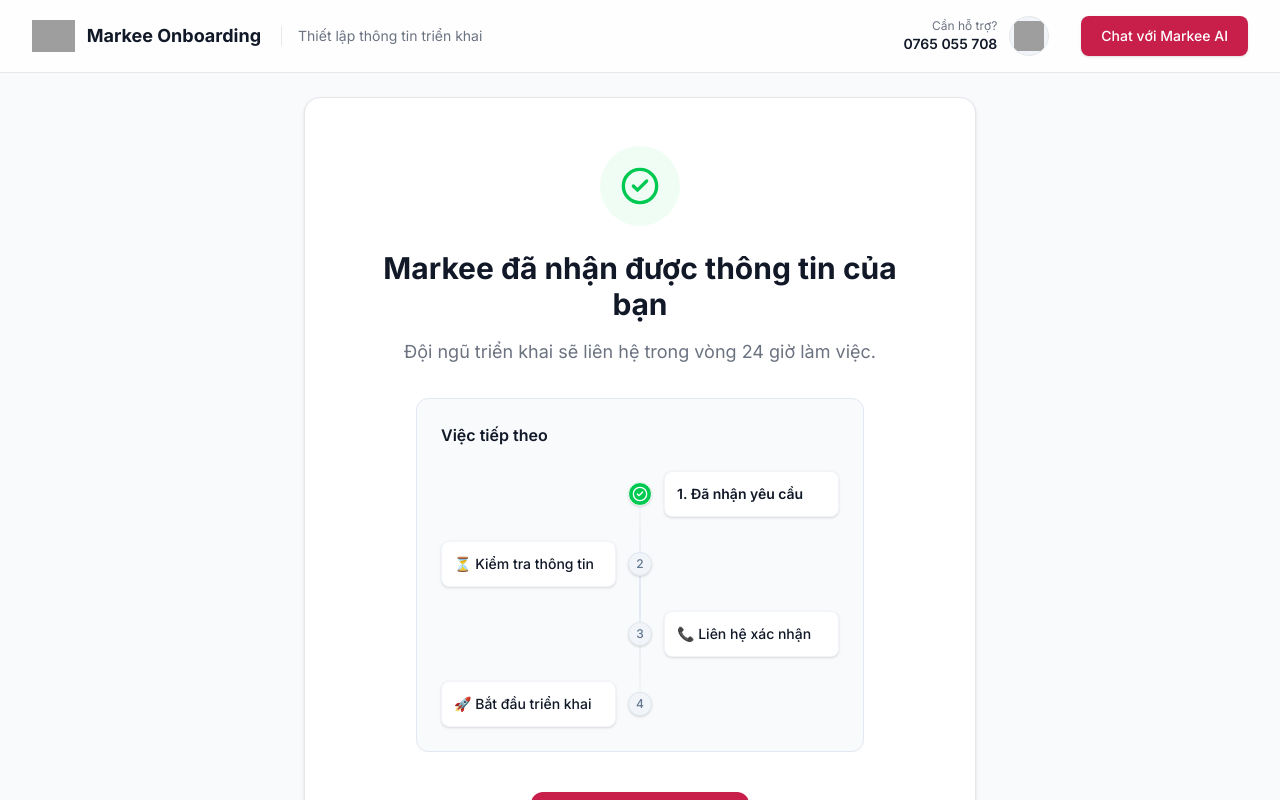
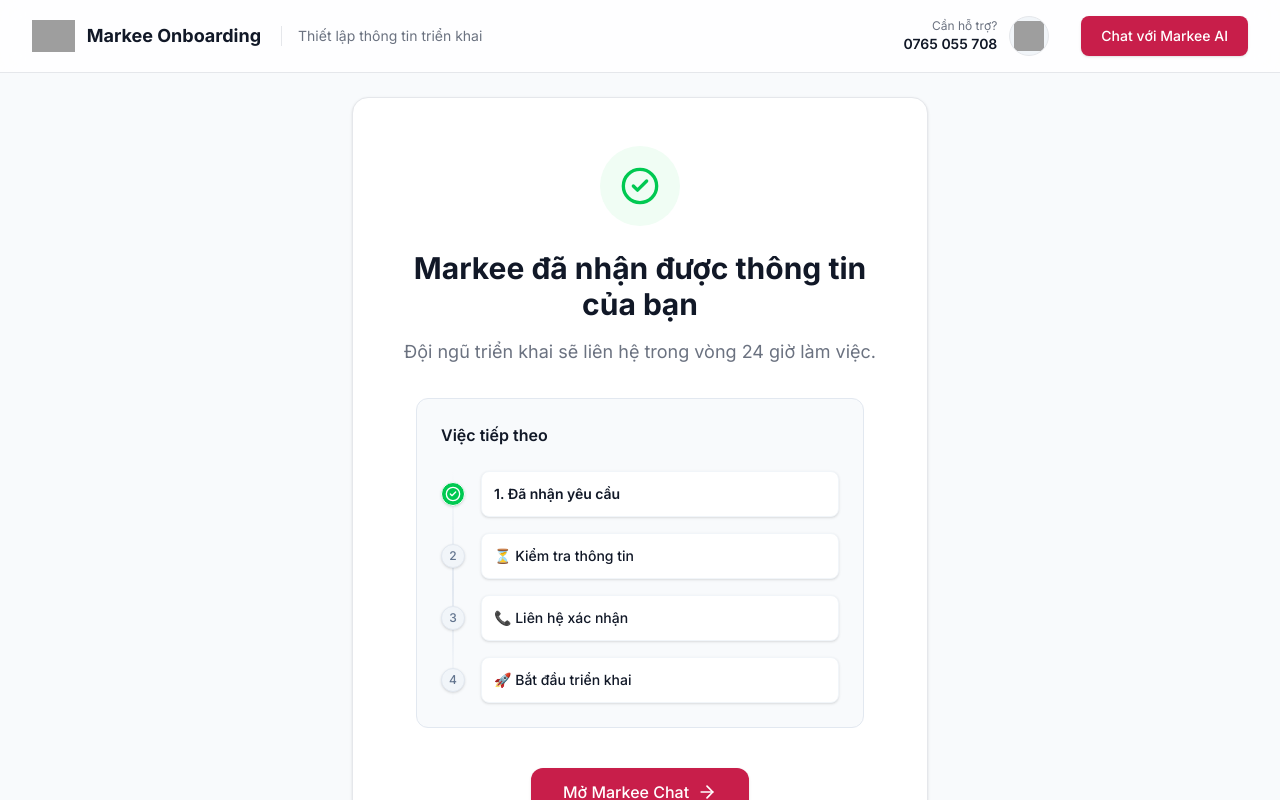
Before and after one commit to pinkyni-boo/markeeonboarding, a Next.js app: page /onboarding/success in a window 1280 px wide. Shown: the top 800 px of the page. Built offline with nearby package versions, Linux system fonts and the light colour scheme; grey boxes are pictures that could not be loaded.

Commit message:
UI Polish: Fix alternating timeline layout and adjust max-width in SuccessPage

```diff
--- a/app/onboarding/success/page.tsx
+++ b/app/onboarding/success/page.tsx
@@ -13,7 +13,7 @@
   }, [searchParams]);
 
   return (
-    <div className="bg-card border border-border-color rounded-2xl p-8 lg:p-12 shadow-sm max-w-2xl mx-auto text-center animate-in fade-in zoom-in-95 duration-500">
+    <div className="bg-card border border-border-color rounded-2xl p-8 lg:p-12 shadow-sm max-w-xl mx-auto text-center animate-in fade-in zoom-in-95 duration-500">
       <div className="flex justify-center mb-6">
         <div className="h-20 w-20 bg-green-50 rounded-full flex items-center justify-center">
           <CheckCircle2 className="h-10 w-10 text-green-500" />
@@ -36,36 +36,36 @@
 
       <div className="text-left bg-slate-50 border border-slate-200 rounded-xl p-6 mb-10 w-full max-w-md mx-auto">
         <h3 className="font-semibold text-foreground mb-6">Việc tiếp theo</h3>
-        <div className="space-y-6 relative before:absolute before:inset-0 before:ml-2.5 before:-translate-x-px md:before:mx-auto md:before:translate-x-0 before:h-full before:w-0.5 before:bg-gradient-to-b before:from-transparent before:via-slate-200 before:to-transparent">
-          <div className="relative flex items-center justify-between md:justify-normal md:odd:flex-row-reverse group is-active">
-            <div className="flex items-center justify-center w-6 h-6 rounded-full border border-white bg-green-500 text-slate-50 shadow shrink-0 md:order-1 md:group-odd:-translate-x-1/2 md:group-even:translate-x-1/2 z-10">
+        <div className="space-y-4 relative before:absolute before:inset-0 before:ml-3 before:-translate-x-px before:h-full before:w-0.5 before:bg-gradient-to-b before:from-transparent before:via-slate-200 before:to-transparent">
+          <div className="relative flex items-center group">
+            <div className="flex items-center justify-center w-6 h-6 rounded-full border border-white bg-green-500 text-slate-50 shadow shrink-0 z-10">
               <CheckCircle2 className="w-4 h-4 text-white" />
             </div>
-            <div className="w-[calc(100%-2.5rem)] md:w-[calc(50%-1.5rem)] ml-3 md:ml-0 p-3 rounded-lg bg-white shadow-sm border border-slate-100 flex items-center gap-2">
+            <div className="flex-1 ml-4 p-3 rounded-lg bg-white shadow-sm border border-slate-100 flex items-center gap-2">
               <span className="text-sm font-semibold text-foreground">1. Đã nhận yêu cầu</span>
             </div>
           </div>
-          <div className="relative flex items-center justify-between md:justify-normal md:odd:flex-row-reverse group is-active">
-            <div className="flex items-center justify-center w-6 h-6 rounded-full border border-slate-200 bg-slate-100 text-slate-500 shadow-sm shrink-0 md:order-1 md:group-odd:-translate-x-1/2 md:group-even:translate-x-1/2 z-10">
+          <div className="relative flex items-center group">
+            <div className="flex items-center justify-center w-6 h-6 rounded-full border border-slate-200 bg-slate-100 text-slate-500 shadow-sm shrink-0 z-10">
               <span className="text-xs font-medium">2</span>
             </div>
-            <div className="w-[calc(100%-2.5rem)] md:w-[calc(50%-1.5rem)] ml-3 md:ml-0 p-3 rounded-lg bg-white shadow-sm border border-slate-100 flex items-center gap-2">
+            <div className="flex-1 ml-4 p-3 rounded-lg bg-white shadow-sm border border-slate-100 flex items-center gap-2">
               <span className="text-sm font-medium text-foreground">⏳ Kiểm tra thông tin</span>
             </div>
           </div>
-          <div className="relative flex items-center justify-between md:justify-normal md:odd:flex-row-reverse group is-active">
-            <div className="flex items-center justify-center w-6 h-6 rounded-full border border-slate-200 bg-slate-100 text-slate-500 shadow-sm shrink-0 md:order-1 md:group-odd:-translate-x-1/2 md:group-even:translate-x-1/2 z-10">
+          <div className="relative flex items-center group">
+            <div className="flex items-center justify-center w-6 h-6 rounded-full border border-slate-200 bg-slate-100 text-slate-500 shadow-sm shrink-0 z-10">
               <span className="text-xs font-medium">3</span>
             </div>
-            <div className="w-[calc(100%-2.5rem)] md:w-[calc(50%-1.5rem)] ml-3 md:ml-0 p-3 rounded-lg bg-white shadow-sm border border-slate-100 flex items-center gap-2">
+            <div className="flex-1 ml-4 p-3 rounded-lg bg-white shadow-sm border border-slate-100 flex items-center gap-2">
               <span className="text-sm font-medium text-foreground">📞 Liên hệ xác nhận</span>
             </div>
           </div>
-          <div className="relative flex items-center justify-between md:justify-normal md:odd:flex-row-reverse group is-active">
-            <div className="flex items-center justify-center w-6 h-6 rounded-full border border-slate-200 bg-slate-100 text-slate-500 shadow-sm shrink-0 md:order-1 md:group-odd:-translate-x-1/2 md:group-even:translate-x-1/2 z-10">
+          <div className="relative flex items-center group">
+            <div className="flex items-center justify-center w-6 h-6 rounded-full border border-slate-200 bg-slate-100 text-slate-500 shadow-sm shrink-0 z-10">
               <span className="text-xs font-medium">4</span>
             </div>
-            <div className="w-[calc(100%-2.5rem)] md:w-[calc(50%-1.5rem)] ml-3 md:ml-0 p-3 rounded-lg bg-white shadow-sm border border-slate-100 flex items-center gap-2">
+            <div className="flex-1 ml-4 p-3 rounded-lg bg-white shadow-sm border border-slate-100 flex items-center gap-2">
               <span className="text-sm font-medium text-foreground">🚀 Bắt đầu triển khai</span>
             </div>
           </div>
```
